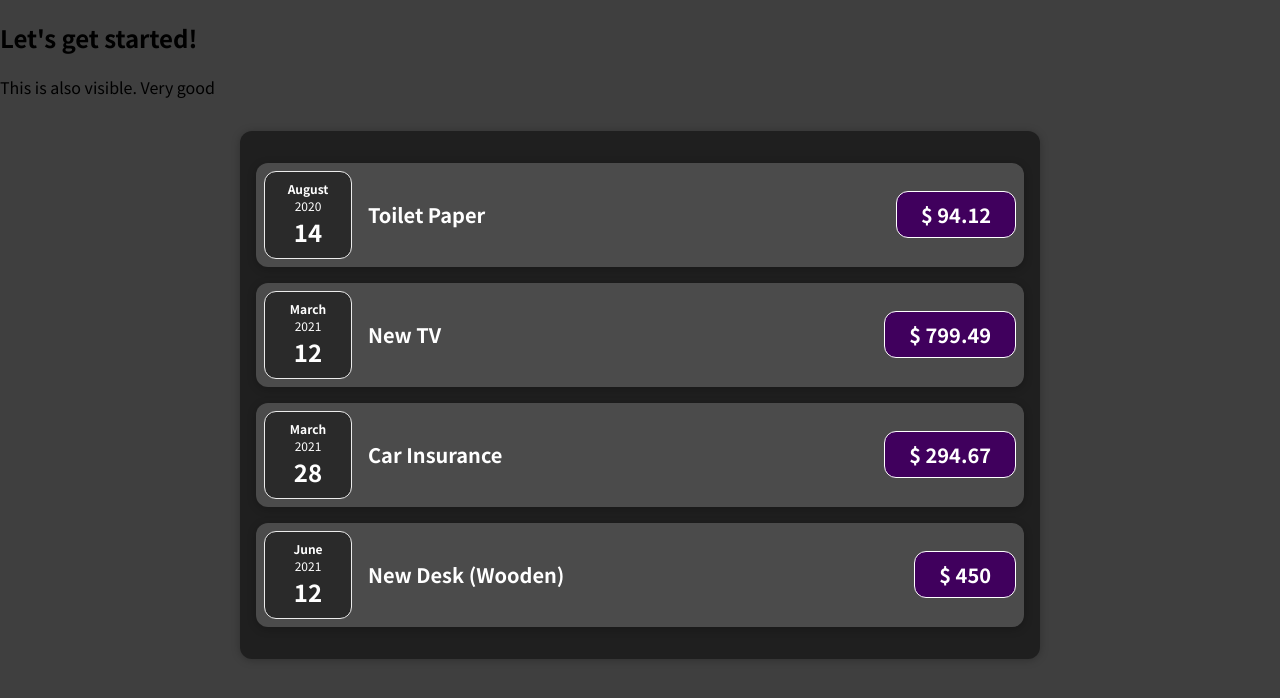
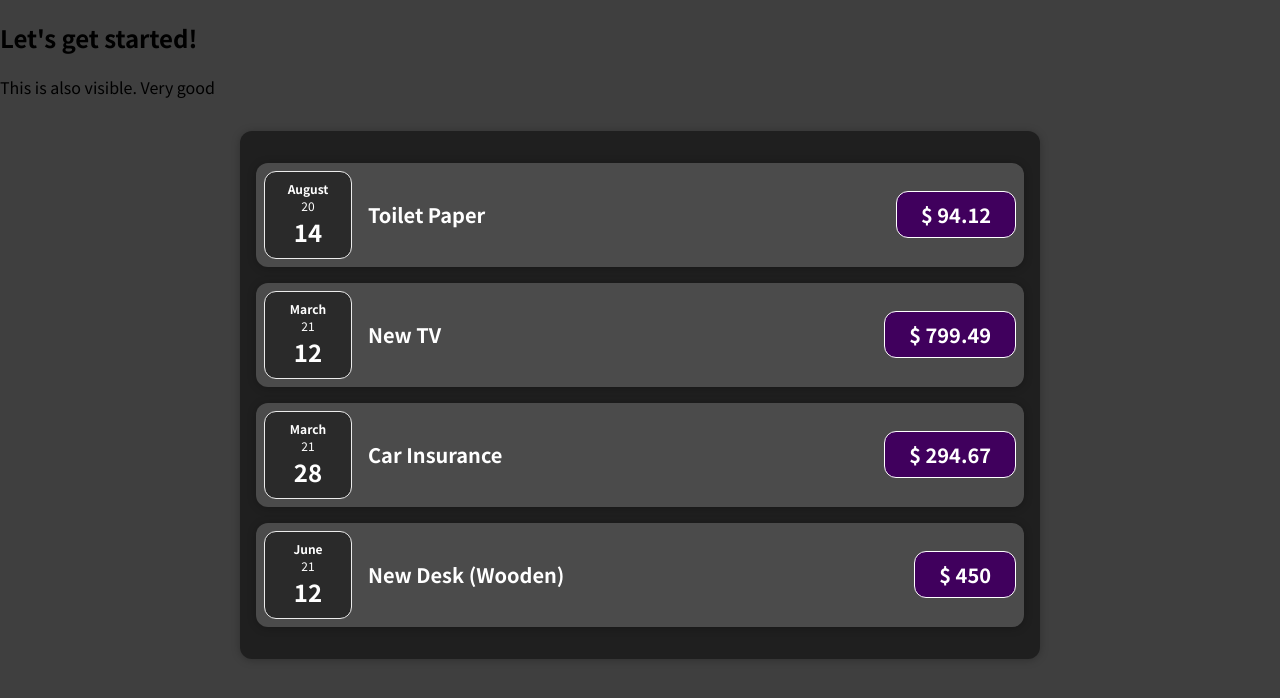
Before and after one commit to Suxrob9966/React-Complete-Guide, a React (Create React App) app: page / in a window 1280 px wide. Shown: the top 698 px of the page. Built offline with nearby package versions, Linux system fonts and the light colour scheme.

Commit message:
closer look at JSX

```diff
--- /dev/null
+++ b/src/components/Card.css
@@ -0,0 +1,4 @@
+.card {
+  border-radius: 12px;
+  box-shadow: 0 1px 8px rgba(0, 0, 0, 0.25);
+}
--- /dev/null
+++ b/src/components/Card.js
@@ -0,0 +1,10 @@
+import "./Card.css";
+import React from "react";
+
+function Card(props) {
+  const classes = "card " + props.className;
+
+  return <div className={classes}>{props.children}</div>;
+}
+
+export default Card;
--- a/src/components/ExpenseDate.js
+++ b/src/components/ExpenseDate.js
@@ -1,8 +1,9 @@
 import "./ExpenseDate.css";
+import React from "react";
 
 function ExpenseDate(props) {
   const month = props.date.toLocaleString("en-US", { month: "long" });
-  const year = props.date.getFullYear();
+  const year = props.date.toLocaleString("en-US", { year: "2-digit" }); //getFullYear();
   const day = props.date.toLocaleString("en-US", { day: "2-digit" });
 
   return (
--- a/src/components/ExpenseItem.css
+++ b/src/components/ExpenseItem.css
@@ -2,10 +2,8 @@
   display: flex;
   justify-content: space-between;
   align-items: center;
-  box-shadow: 0 2px 8px rgba(0, 0, 0, 0.25);
   padding: 0.5rem;
   margin: 1rem 0;
-  border-radius: 12px;
   background-color: #4b4b4b;
 }
 
--- a/src/components/ExpenseItem.js
+++ b/src/components/ExpenseItem.js
@@ -1,15 +1,17 @@
 import "./ExpenseItem.css";
 import ExpenseDate from "./ExpenseDate";
+import Card from "./Card";
+import React from "react";
 
 const ExpenseItem = function (props) {
   return (
-    <div className="expense-item">
+    <Card className="expense-item">
       <ExpenseDate date={props.date} />
       <div className="expense-item__description">
         <h2>{props.title}</h2>
         <div className="expense-item__price">$ {props.amount}</div>
       </div>
-    </div>
+    </Card>
   );
 };
 
--- a/src/components/Expenses.css
+++ b/src/components/Expenses.css
@@ -4,6 +4,4 @@
   margin: 2rem auto;
   width: 50rem;
   max-width: 95%;
-  border-radius: 12px;
-  box-shadow: 0 1px 8px rgba(0, 0, 0, 0.25);
 }
--- a/src/components/Expenses.js
+++ b/src/components/Expenses.js
@@ -1,9 +1,14 @@
 import ExpenseItem from "./ExpenseItem";
+import Card from "./Card";
 import "./Expenses.css";
+import React from "react";
 
 function Expenses(props) {
+  //   const expensesItems = props.items.map((item) => (
+  //     <ExpenseItem title={item.title} amount={item.amount} date={item.date} />
+  //   ));    // same with the bottom one
   return (
-    <div className="expenses">
+    <Card className="expenses">
       <ExpenseItem
         title={props.items[0].title}
         amount={props.items[0].amount}
@@ -24,7 +29,9 @@
         amount={props.items[3].amount}
         date={props.items[3].date}
       ></ExpenseItem>
-    </div>
+
+      {/* {expensesItems} */}
+    </Card>
   );
 }
 
```
Also changed, not shown: src/App.js (+10 -0 lines), 1 other file (tests, documents, lock files or other folders).
